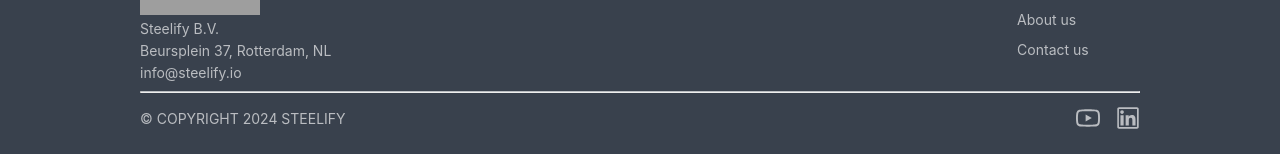
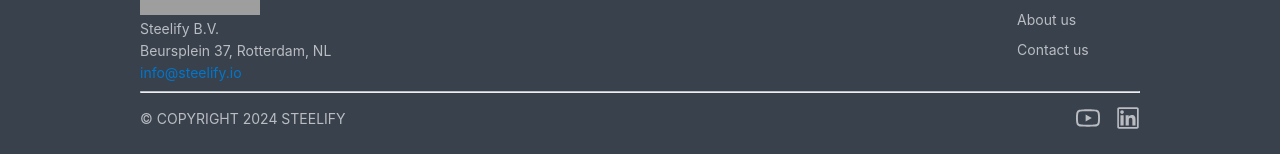
Before and after one commit to alperenerS/steelify.io, a React (Create React App) app in the folder client/: page / in a window 1280 px wide. Shown: the part 1764-1918 px from the top of the page. Built offline with nearby package versions, Linux system fonts and the light colour scheme; grey boxes are pictures that could not be loaded.

Commit message:
Bugfix: email color changed in footer

```diff
--- a/client/src/Pages/Footer/footer.js
+++ b/client/src/Pages/Footer/footer.js
@@ -25,7 +25,7 @@ const AppFooter = () => {
             <br />
             <Text className="footer-text">Beursplein 37, Rotterdam, NL</Text>
             <br />
-            <Text className="footer-link" style={{ cursor: 'pointer' }} onClick={() => window.location = 'mailto:info@steelify.io'}>
+            <Text className="footer-link" style={{ cursor: 'pointer', color: '#0077cc' }} onClick={() => window.location = 'mailto:info@steelify.io'}>
               info@steelify.io
             </Text>
           </div>
```
